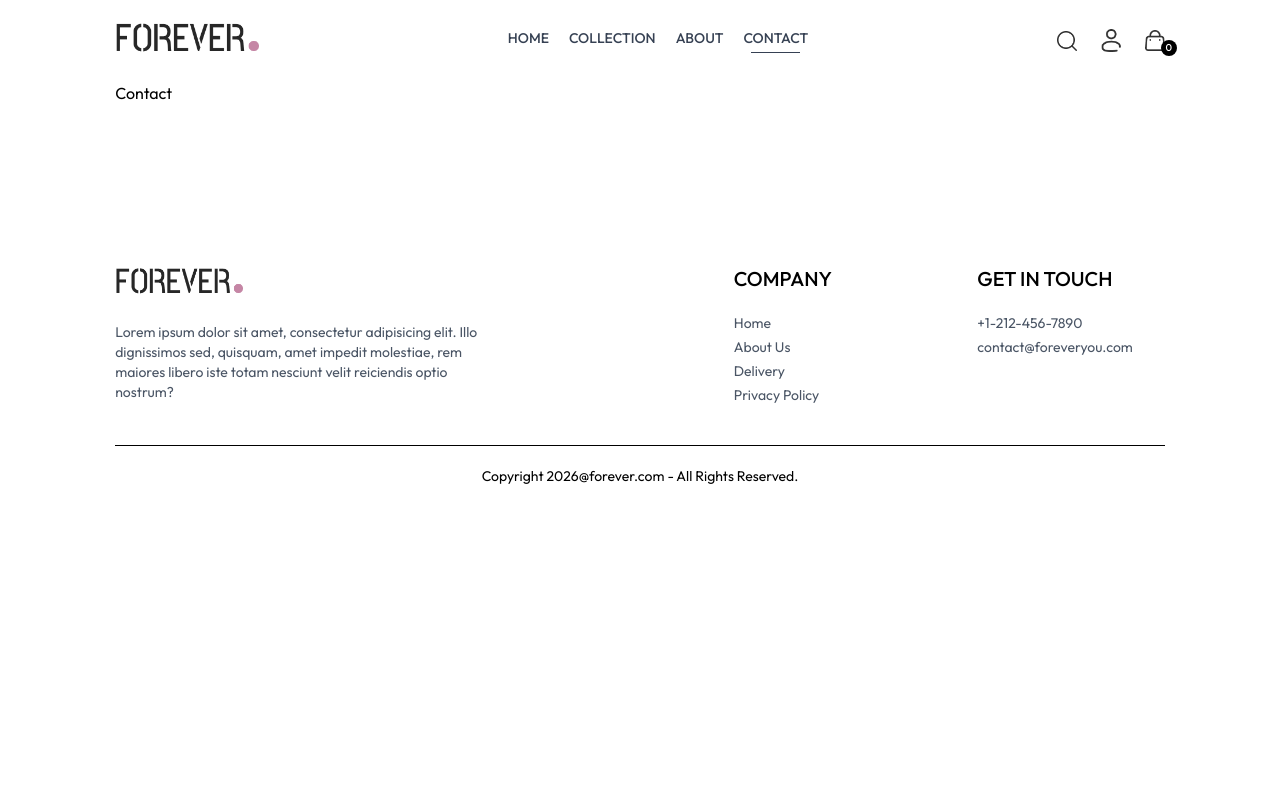
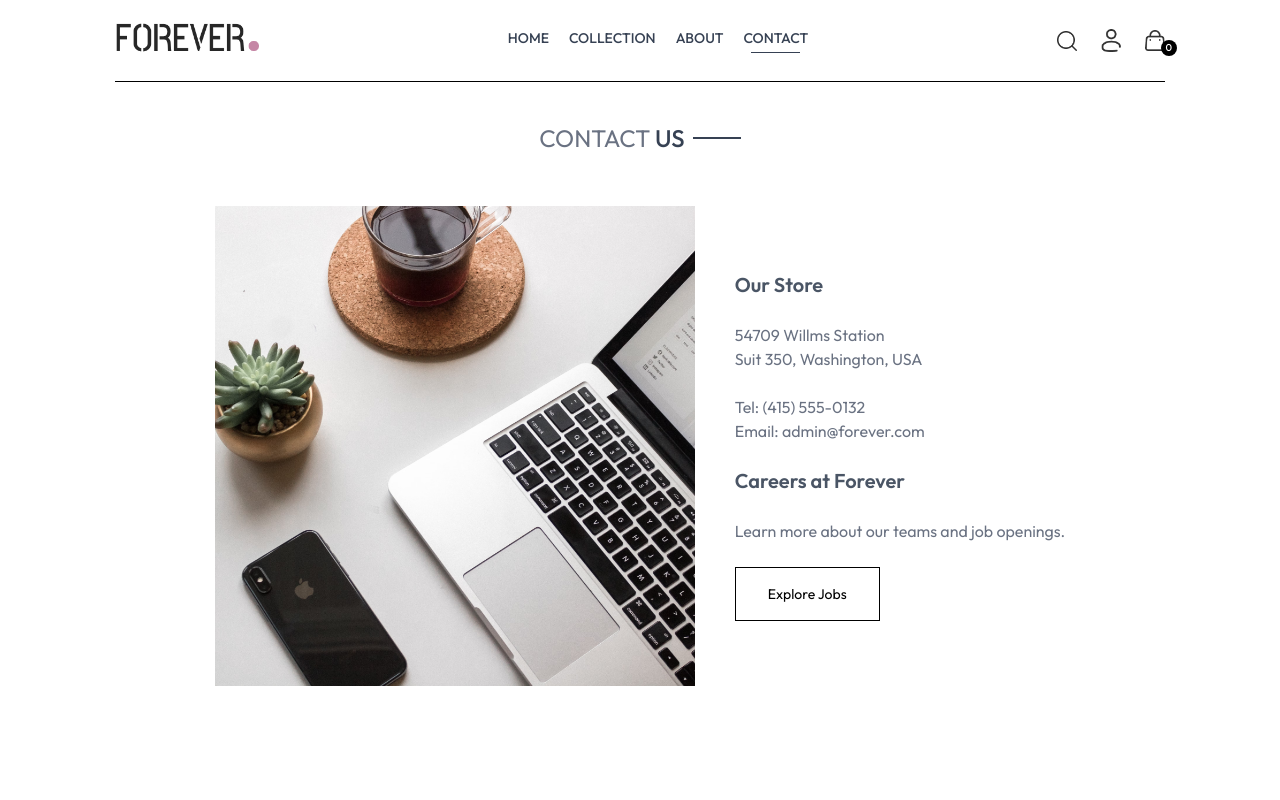
Before and after one commit to bunyanalmarsoos2-ship-it/Forever, a React (Vite) app: page /contact in a window 1280 px wide. Shown: the top 800 px of the page. Built offline with nearby package versions, Linux system fonts and the light colour scheme.

Commit message:
End of frontenc 5.09

```diff
--- a/src/pages/Contact.jsx
+++ b/src/pages/Contact.jsx
@@ -1,8 +1,26 @@
 import React from 'react'
-
+import Title from '../components/Title'
+import { assets } from './../assets/frontend_assets/assets';
+import NewsLetterBox from './../components/NewsLetterBox';
 const Contact = () => {
   return (
-    <div>Contact</div>
+    <div>
+      <div className="text-center text-2xl pt-10 border-t">
+        <Title text1={'CONTACT'} text2={'US'}/>
+      </div>
+      <div className="my-10 flex flex-col justify-center md:flex-row gap-10 mb-28">
+        <img className='w-full md:max-w-[480px]' src={assets.contact_img} alt="" />
+        <div className="flex flex-col justify-center items-start gap-6">
+          <p className='font-semibold text-xl text-gray-600'>Our Store</p>
+          <p className='text-gray-500'>54709 Willms Station <br/> Suit 350, Washington, USA</p>
+          <p className='text-gray-500'>Tel: (415) 555-0132 <br/> Email: admin@forever.com</p>
+          <p className='font-semibold text-xl text-gray-600'>Careers at Forever</p>
+          <p className='text-gray-500'>Learn more about our teams and job openings.</p>
+          <button className='border border-black px-8 py-4 text-sm hover:bg-black hover:text-white transition-all duration-500'>Explore Jobs</button>
+        </div>
+      </div>
+      <NewsLetterBox/>
+    </div>
   )
 }
 
```
